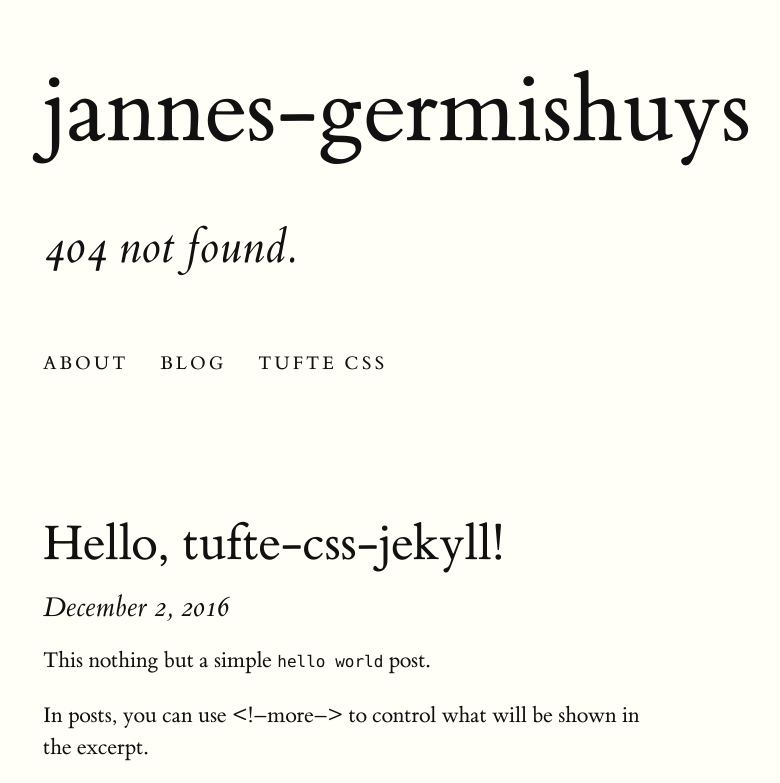
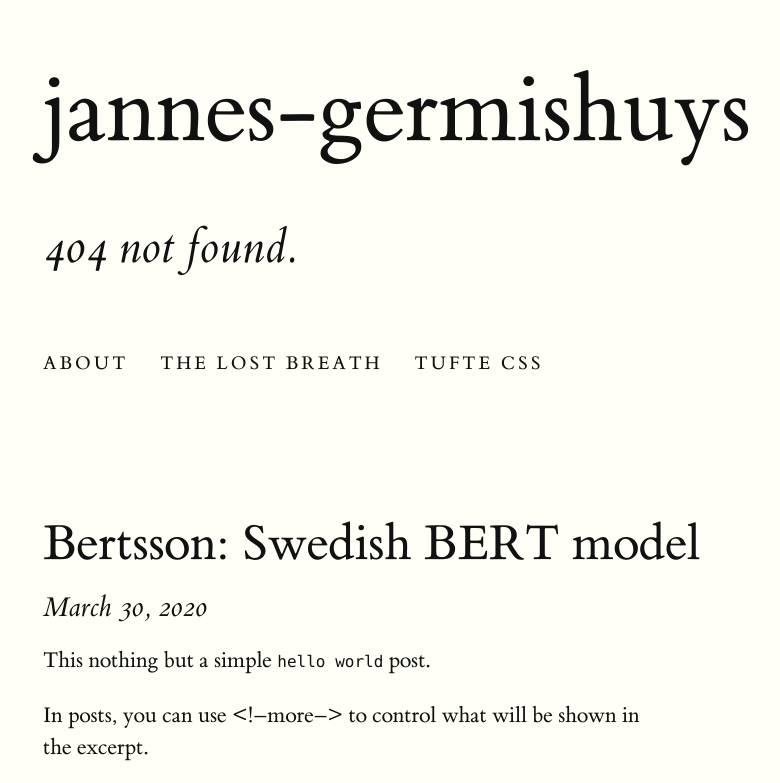
Before and after one commit to jannesgg/jannesgg.github.io, a plain HTML site: page articles/2020/03/30/hello.html in a window 1280 px wide. Shown: the top 783 px of the page, without its empty margins (117-897 px from the left). Drawn offline with nearby package versions, Linux system fonts and the light colour scheme; some packages are replaced by stand-ins of ours.

Commit message:
Added post

```diff
--- a/articles/2016/12/02/hello.html
+++ b/articles/2020/03/30/hello.html
@@ -5,7 +5,7 @@
   <meta http-equiv="X-UA-Compatible" content="IE=edge">
   <meta name="viewport" content="width=device-width, initial-scale=1">
 
-  <title>Hello, tufte-css-jekyll!</title>
+  <title>Bertsson: Swedish BERT model </title>
   <meta name="description" content="This nothing but a simple hello world post.In posts, you can use &lt;!–more–&gt; to control what will be shown in the excerpt.For example, this post should b...">
 
   <!-- Google Fonts loaded here depending on setting in _data/options.yml true loads font, blank does not-->
@@ -20,7 +20,7 @@
   <link rel="stylesheet" type="text/css" href="/css/latex.css">
   <!-- <link rel="stylesheet" type="text/css" href="/css/print.css" media="print"> -->
 
-  <link rel="canonical" href="http://localhost:4000/articles/2016/12/02/hello.html">
+  <link rel="canonical" href="http://localhost:4000/articles/2020/03/30/hello.html">
 
   <link rel="alternate" type="application/rss+xml" title="jannes-germishuys" href="http://localhost:4000/feed.xml" />
 </head>
@@ -52,7 +52,7 @@
 
 
 
-		      <a href="/blog/">Blog</a>
+		      <a href="/blog/">The Lost Breath</a>
 
 
 
@@ -65,8 +65,8 @@
 	</nav>
 </header>
     <article class="group">
-      <h1>Hello, tufte-css-jekyll!</h1>
-<p class="subtitle">December 2, 2016</p>
+      <h1>Bertsson: Swedish BERT model </h1>
+<p class="subtitle">March 30, 2020</p>
 
 <p>This nothing but a simple <code class="highlighter-rouge">hello world</code> post.</p>
 
@@ -79,7 +79,7 @@
 
 
     </article>
-    <span class="print-footer">Hello, tufte-css-jekyll! - December 2, 2016 - Jannes Germishuys</span>
+    <span class="print-footer">Bertsson: Swedish BERT model  - March 30, 2020 - Jannes Germishuys</span>
     <footer>
   <hr class="slender">
 <div class="credits">
```
Also changed, not shown: articles/2016/12/02/this-is-a-birthday-pony.html (+1 -1 lines), blog/index.html (+14 -13 lines), index.html (+1 -1 lines), page/index.html (+1 -1 lines).
